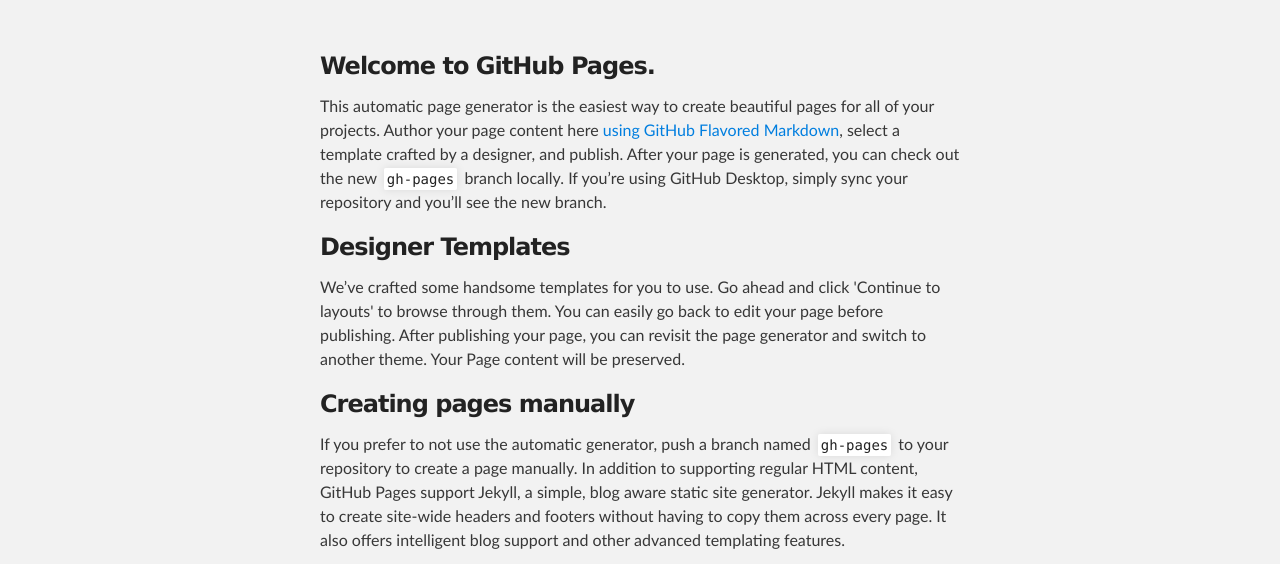
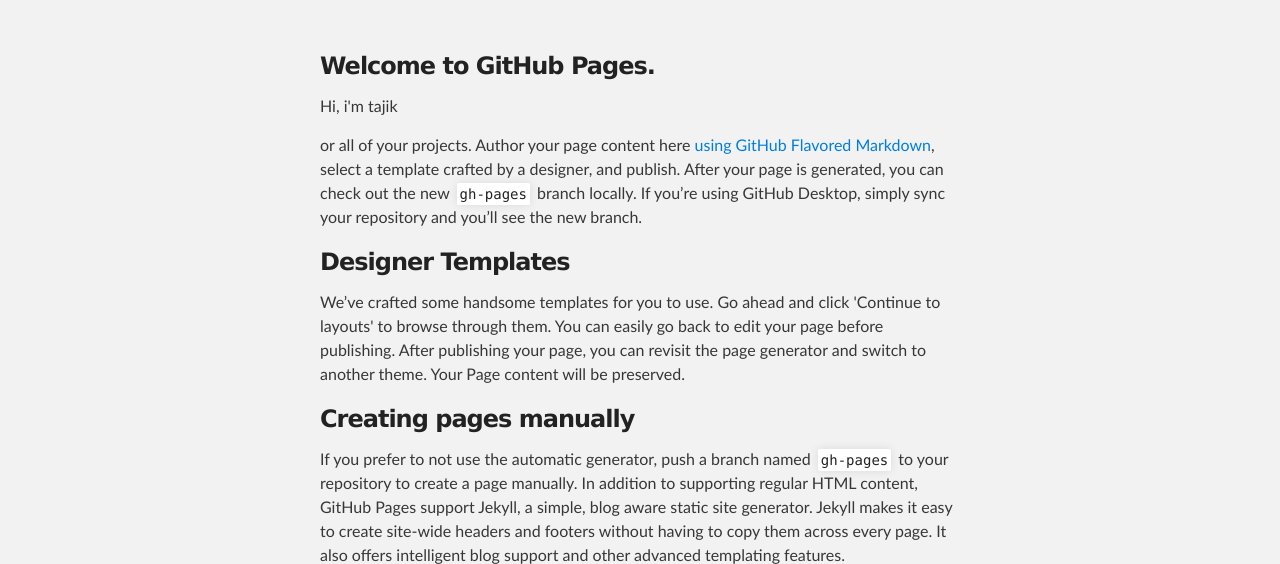
Before and after one commit to tajik446/tajik446.github.io, a plain HTML site: page index.html in a window 1280 px wide. Shown: the part 176-740 px from the top of the page. Drawn offline with Linux system fonts and the light colour scheme.

Commit message:
Update index.html

```diff
--- a/index.html
+++ b/index.html
@@ -30,7 +30,7 @@
         <h3>
 <a id="welcome-to-github-pages" class="anchor" href="#welcome-to-github-pages" aria-hidden="true"><span class="octicon octicon-link"></span></a>Welcome to GitHub Pages.</h3>
 
-<p>This automatic page generator is the easiest way to create beautiful pages for all of your projects. Author your page content here <a href="https://guides.github.com/features/mastering-markdown/">using GitHub Flavored Markdown</a>, select a template crafted by a designer, and publish. After your page is generated, you can check out the new <code>gh-pages</code> branch locally. If you’re using GitHub Desktop, simply sync your repository and you’ll see the new branch.</p>
+<p> Hi, i'm tajik </p>or all of your projects. Author your page content here <a href="https://guides.github.com/features/mastering-markdown/">using GitHub Flavored Markdown</a>, select a template crafted by a designer, and publish. After your page is generated, you can check out the new <code>gh-pages</code> branch locally. If you’re using GitHub Desktop, simply sync your repository and you’ll see the new branch.</p>
 
 <h3>
 <a id="designer-templates" class="anchor" href="#designer-templates" aria-hidden="true"><span class="octicon octicon-link"></span></a>Designer Templates</h3>
```
